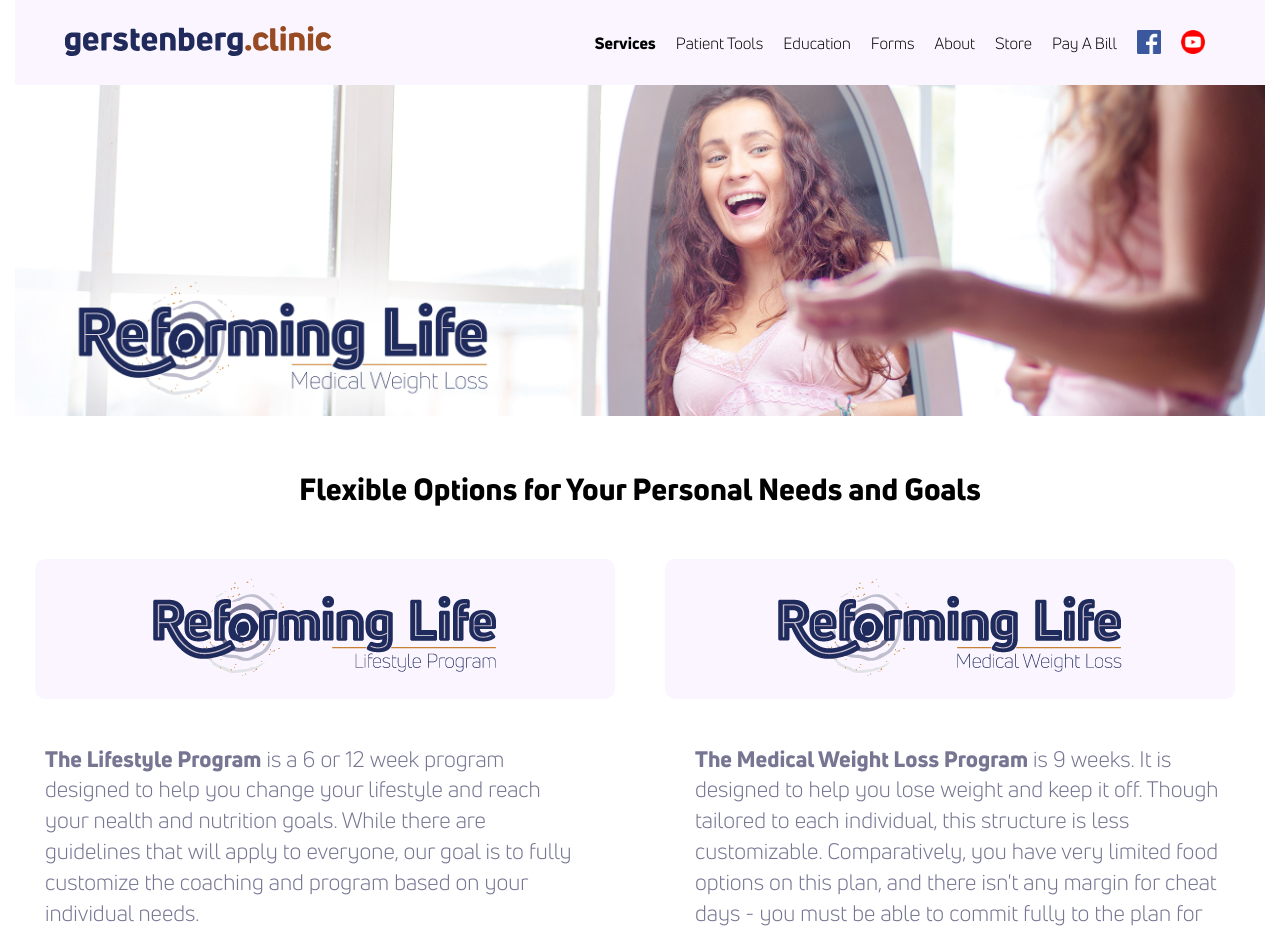
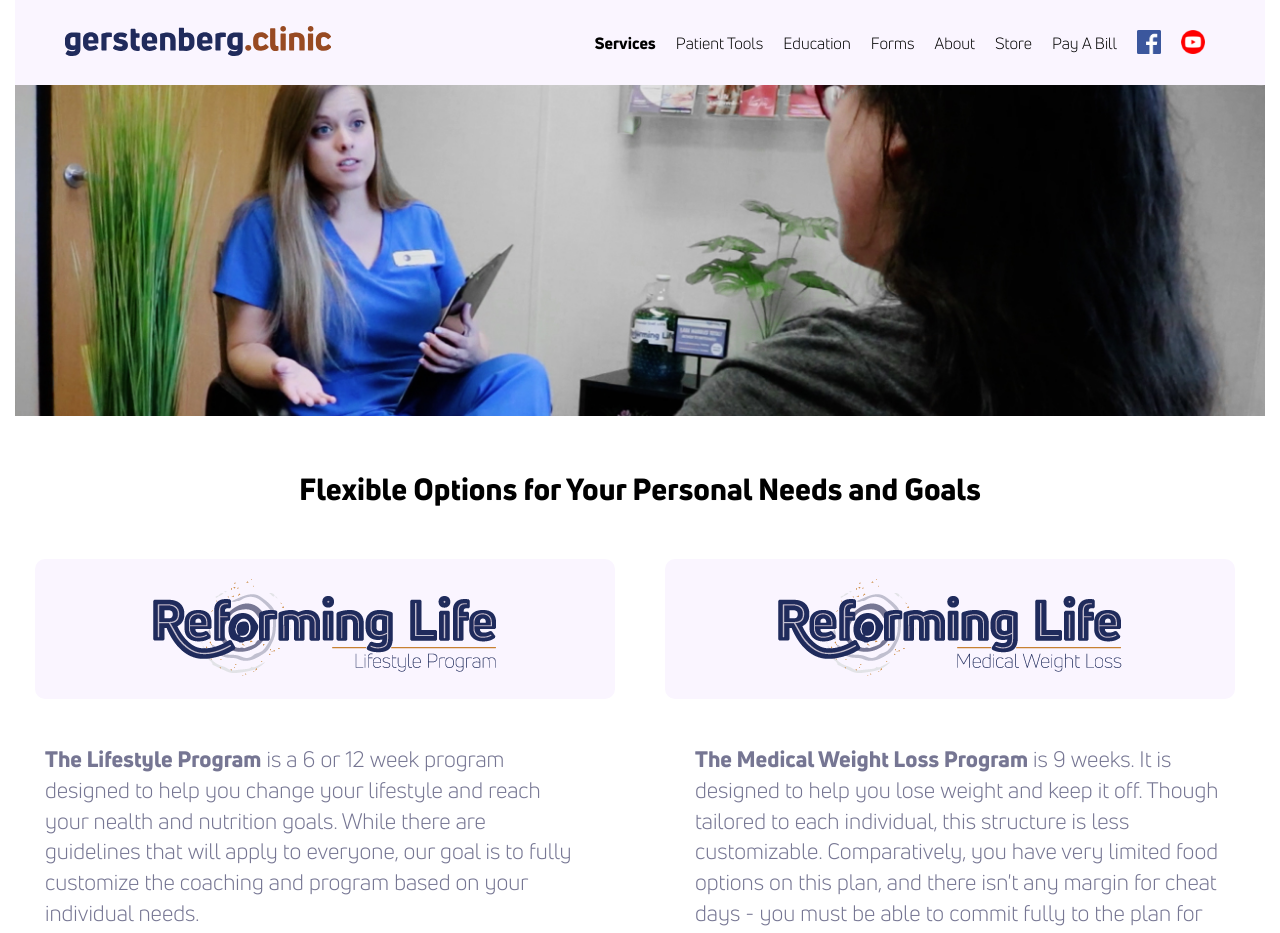
Before and after one commit to theneverwoods/gerstenberg.clinic, a Jekyll site: the page built from services/reflife.html, in a window 1280 px wide. Shown: the top 933 px of the page. Built offline with Jekyll 4.4.1, drawn with Linux system fonts in a browser that asks for light colours.

Commit message:
Update reflife.html

```diff
--- a/services/reflife.html
+++ b/services/reflife.html
@@ -1,7 +1,7 @@
 ---
 layout: default
-permalink: /services/reflife2
-hero: /img/heros/hero-gclinic-reflife.jpg
+permalink: /services/reflife
+hero: /img/heros/hero-gclinic-reflife2.jpg
 tagline: "Flexible Options for Your Personal Needs and Goals"
 stylesheet: about
 ---
```
